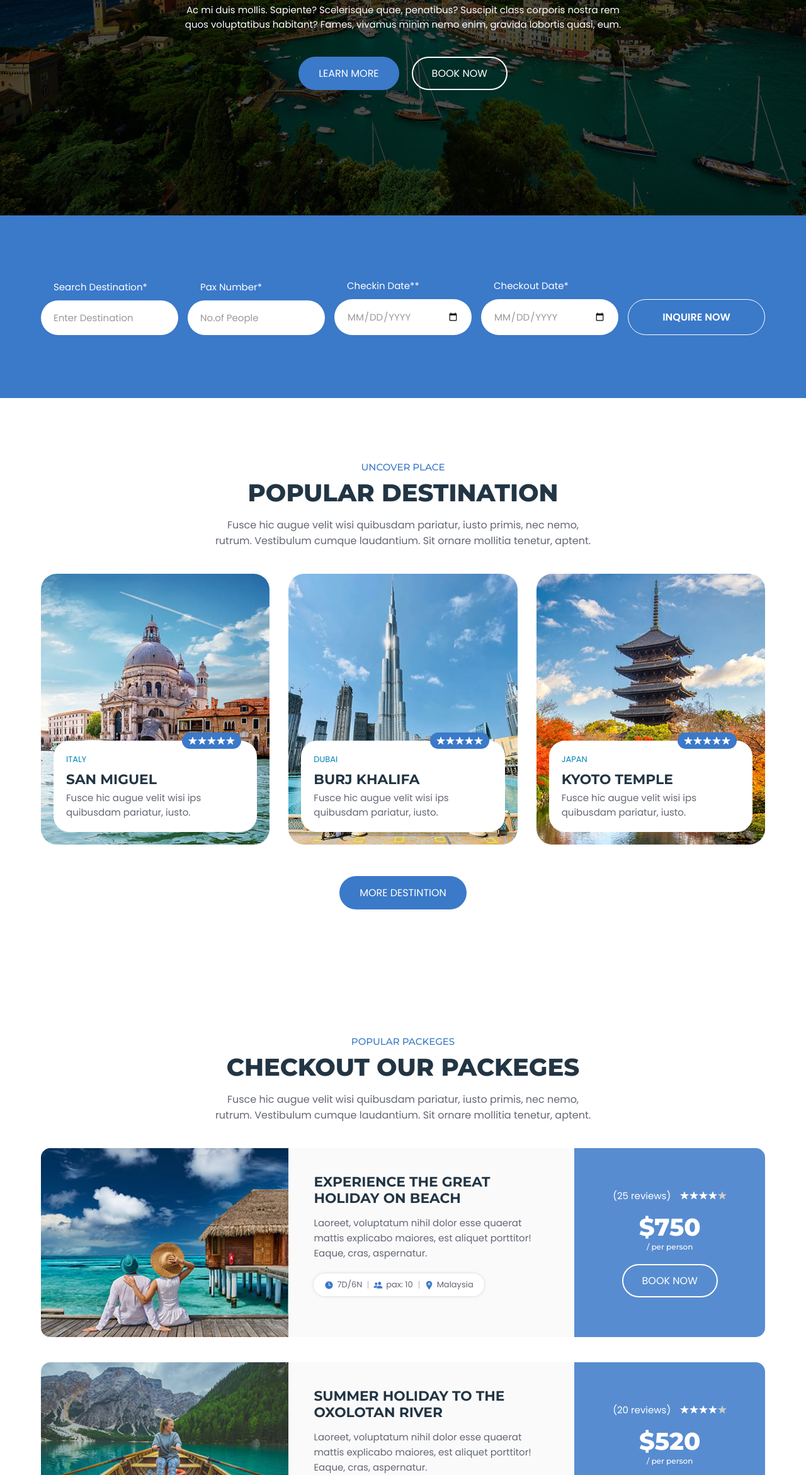
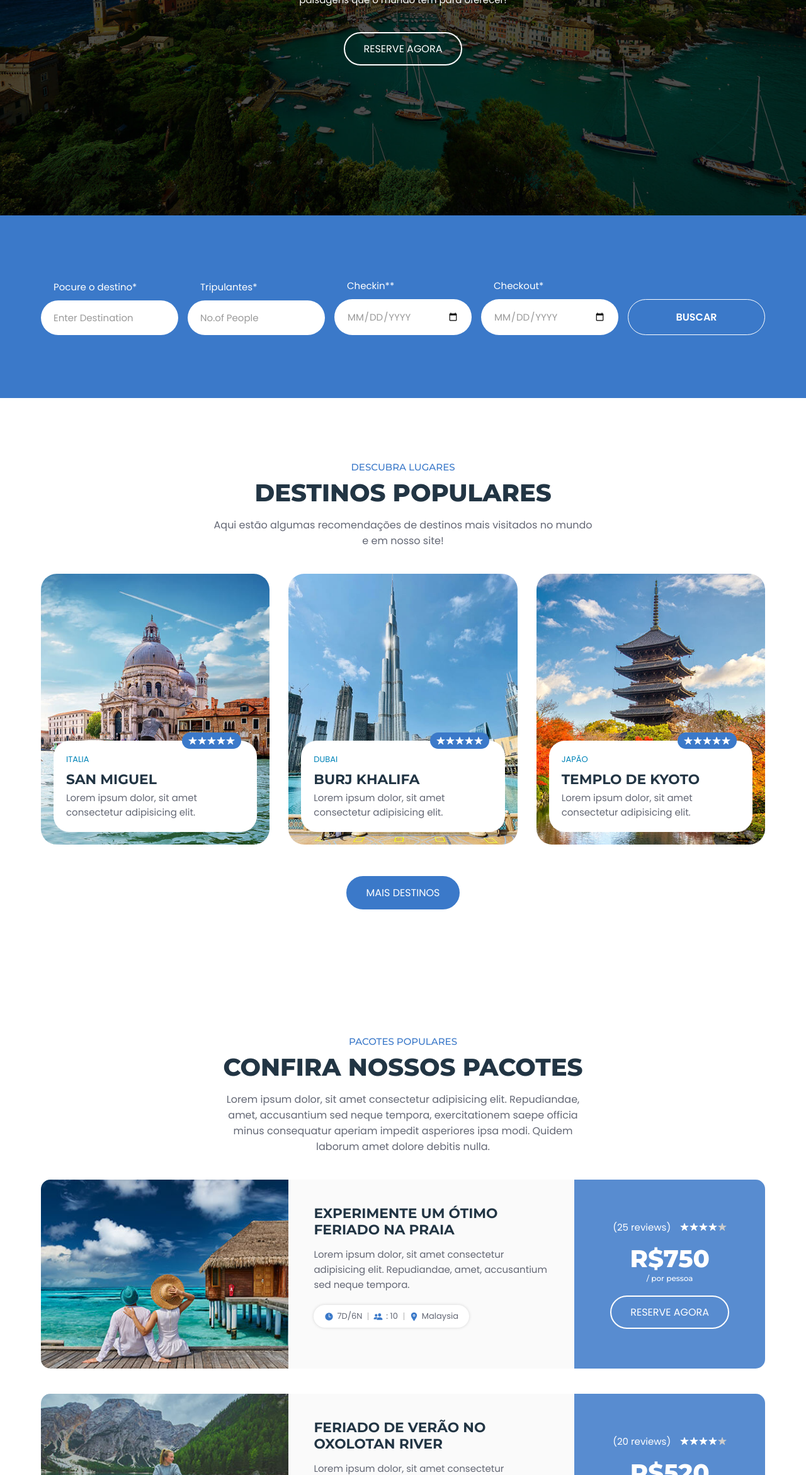
Before and after one commit to pedroandradepedro/Site-de-Vendas-de-Pacotes-de-Viagem, a website: page html/index.html in a window 1280 px wide. Shown: the part 458-2800 px from the top of the page at 63% size. Drawn offline with nearby package versions, Linux system fonts and the light colour scheme.

Commit message:
Corrigindo textos e estilos

```diff
--- a/css/style.css
+++ b/css/style.css
@@ -213,22 +213,6 @@ body {
   width: 100%;
   padding-top: 61px;
   z-index: 4;
-}
-
-.header-top {
-  position: absolute;
-  top: 0;
-  left: 0;
-  width: 100%;
-  transition: var(--transition);
-  border-bottom: 1px solid hsla(0, 0%, 100%, 0.1);
-  padding-block: 15px;
-  z-index: 1;
-}
-
-.header.active .header-top {
-  position: fixed;
-  background: var(--gunmetal);
 }
 
 .header-top .container {
--- a/html/index.html
+++ b/html/index.html
@@ -40,27 +40,27 @@
                         </li>
 
                         <li>
-                            <a href="#destination" class="navbar-link" data-nav-link>destination</a>
+                            <a href="#destination" class="navbar-link" data-nav-link>destinos</a>
                         </li>
 
                         <li>
-                            <a href="#package" class="navbar-link" data-nav-link>packages</a>
+                            <a href="#package" class="navbar-link" data-nav-link>pacotes</a>
+                        </li>
+
+                        <li>
+                            <a href="#galeria" class="navbar-link" data-nav-link>galeria</a>
                         </li>
 
                     </ul>
 
                 </nav>
 
-                <button class="btn btn-primary">Book Now</button>
+                <button class="btn btn-primary">reserve agora</button>
 
             </div>
         </div>
 
     </header>
-
-
-
-
 
     <main>
         <article>
@@ -72,26 +72,19 @@
             <section class="hero" id="home">
                 <div class="container">
 
-                    <h2 class="h1 hero-title">Journey to explore world</h2>
+                    <h2 class="h1 hero-title">explore o mundo</h2>
 
                     <p class="hero-text">
-                        Ac mi duis mollis. Sapiente? Scelerisque quae, penatibus? Suscipit class corporis nostra rem
-                        quos
-                        voluptatibus habitant?
-                        Fames, vivamus minim nemo enim, gravida lobortis quasi, eum.
+                        Viage para todos os lugares do mundo, conheça países diferentes e desfrute das mais lindas
+                        paisagens que o mundo tem para oferecer!
                     </p>
 
                     <div class="btn-group">
-                        <button class="btn btn-primary">Learn more</button>
-
-                        <button class="btn btn-secondary">Book now</button>
+                        <button class="btn btn-secondary">reserve agora</button>
                     </div>
 
                 </div>
             </section>
-
-
-
 
 
             <!--
@@ -104,40 +97,37 @@
                     <form action="" class="tour-search-form">
 
                         <div class="input-wrapper">
-                            <label for="destination" class="input-label">Search Destination*</label>
+                            <label for="destination" class="input-label">Pocure o destino*</label>
 
                             <input type="text" name="destination" id="destination" required
                                 placeholder="Enter Destination" class="input-field">
                         </div>
 
                         <div class="input-wrapper">
-                            <label for="people" class="input-label">Pax Number*</label>
+                            <label for="people" class="input-label">Tripulantes*</label>
 
                             <input type="number" name="people" id="people" required placeholder="No.of People"
                                 class="input-field">
                         </div>
 
                         <div class="input-wrapper">
-                            <label for="checkin" class="input-label">Checkin Date**</label>
+                            <label for="checkin" class="input-label">Checkin**</label>
 
                             <input type="date" name="checkin" id="checkin" required class="input-field">
                         </div>
 
                         <div class="input-wrapper">
-                            <label for="checkout" class="input-label">Checkout Date*</label>
+                            <label for="checkout" class="input-label">Checkout*</label>
 
                             <input type="date" name="checkout" id="checkout" required class="input-field">
                         </div>
 
-                        <button type="submit" class="btn btn-secondary">Inquire now</button>
+                        <button type="submit" class="btn btn-secondary">Buscar</button>
 
                     </form>
 
                 </div>
             </section>
-
-
-
 
 
             <!--
@@ -147,15 +137,12 @@
             <section class="popular" id="destination">
                 <div class="container">
 
-                    <p class="section-subtitle">Uncover place</p>
+                    <p class="section-subtitle">Descubra lugares</p>
 
-                    <h2 class="h2 section-title">Popular destination</h2>
+                    <h2 class="h2 section-title">Destinos populares</h2>
 
                     <p class="section-text">
-                        Fusce hic augue velit wisi quibusdam pariatur, iusto primis, nec nemo, rutrum. Vestibulum cumque
-                        laudantium.
-                        Sit ornare
-                        mollitia tenetur, aptent.
+                        Aqui estão algumas recomendações de destinos mais visitados no mundo e em nosso site!
                     </p>
 
                     <ul class="popular-list">
@@ -178,7 +165,7 @@
                                     </div>
 
                                     <p class="card-subtitle">
-                                        <a href="#">Italy</a>
+                                        <a href="#">Italia</a>
                                     </p>
 
                                     <h3 class="h3 card-title">
@@ -186,7 +173,7 @@
                                     </h3>
 
                                     <p class="card-text">
-                                        Fusce hic augue velit wisi ips quibusdam pariatur, iusto.
+                                        Lorem ipsum dolor, sit amet consectetur adipisicing elit.
                                     </p>
 
                                 </div>
@@ -220,7 +207,7 @@
                                     </h3>
 
                                     <p class="card-text">
-                                        Fusce hic augue velit wisi ips quibusdam pariatur, iusto.
+                                        Lorem ipsum dolor, sit amet consectetur adipisicing elit.
                                     </p>
 
                                 </div>
@@ -246,15 +233,15 @@
                                     </div>
 
                                     <p class="card-subtitle">
-                                        <a href="#">Japan</a>
+                                        <a href="#">Japão</a>
                                     </p>
 
                                     <h3 class="h3 card-title">
-                                        <a href="#">Kyoto temple</a>
+                                        <a href="#">Templo de Kyoto</a>
                                     </h3>
 
                                     <p class="card-text">
-                                        Fusce hic augue velit wisi ips quibusdam pariatur, iusto.
+                                        Lorem ipsum dolor, sit amet consectetur adipisicing elit.
                                     </p>
 
                                 </div>
@@ -264,13 +251,10 @@
 
                     </ul>
 
-                    <button class="btn btn-primary">More destintion</button>
+                    <button class="btn btn-primary">mais destinos</button>
 
                 </div>
             </section>
-
-
-
 
 
             <!--
@@ -280,15 +264,14 @@
             <section class="package" id="package">
                 <div class="container">
 
-                    <p class="section-subtitle">Popular Packeges</p>
+                    <p class="section-subtitle">Pacotes populares</p>
 
-                    <h2 class="h2 section-title">Checkout Our Packeges</h2>
+                    <h2 class="h2 section-title">Confira nossos pacotes</h2>
 
                     <p class="section-text">
-                        Fusce hic augue velit wisi quibusdam pariatur, iusto primis, nec nemo, rutrum. Vestibulum cumque
-                        laudantium.
-                        Sit ornare
-                        mollitia tenetur, aptent.
+                        Lorem ipsum dolor, sit amet consectetur adipisicing elit. Repudiandae, amet, accusantium sed
+                        neque tempora, exercitationem saepe officia minus consequatur aperiam impedit asperiores ipsa
+                        modi. Quidem laborum amet dolore debitis nulla.
                     </p>
 
                     <ul class="package-list">
@@ -303,12 +286,12 @@
 
                                 <div class="card-content">
 
-                                    <h3 class="h3 card-title">Experience The Great Holiday On Beach</h3>
+                                    <h3 class="h3 card-title">Experimente um ótimo feriado na praia</h3>
 
                                     <p class="card-text">
-                                        Laoreet, voluptatum nihil dolor esse quaerat mattis explicabo maiores, est
-                                        aliquet porttitor! Eaque,
-                                        cras, aspernatur.
+                                        Lorem ipsum dolor, sit amet consectetur adipisicing elit. Repudiandae, amet,
+                                        accusantium sed
+                                        neque tempora.
                                     </p>
 
                                     <ul class="card-meta-list">
@@ -325,7 +308,7 @@
                                             <div class="meta-box">
                                                 <ion-icon name="people"></ion-icon>
 
-                                                <p class="text">pax: 10</p>
+                                                <p class="text">: 10</p>
                                             </div>
                                         </li>
 
@@ -358,11 +341,11 @@
                                     </div>
 
                                     <p class="price">
-                                        $750
-                                        <span>/ per person</span>
+                                        R$750
+                                        <span>/ por pessoa</span>
                                     </p>
 
-                                    <button class="btn btn-secondary">Book Now</button>
+                                    <button class="btn btn-secondary">Reserve agora</button>
 
                                 </div>
 
@@ -379,12 +362,12 @@
 
                                 <div class="card-content">
 
-                                    <h3 class="h3 card-title">Summer Holiday To The Oxolotan River</h3>
+                                    <h3 class="h3 card-title">Feriado de verão no Oxolotan River</h3>
 
                                     <p class="card-text">
-                                        Laoreet, voluptatum nihil dolor esse quaerat mattis explicabo maiores, est
-                                        aliquet porttitor! Eaque,
-                                        cras, aspernatur.
+                                        Lorem ipsum dolor, sit amet consectetur adipisicing elit. Repudiandae, amet,
+                                        accusantium sed
+                                        neque tempora.
                                     </p>
 
                                     <ul class="card-meta-list">
@@ -401,7 +384,7 @@
                                             <div class="meta-box">
                                                 <ion-icon name="people"></ion-icon>
 
-                                                <p class="text">pax: 10</p>
+                                                <p class="text">: 10</p>
                                             </div>
                                         </li>
 
@@ -434,11 +417,11 @@
                                     </div>
 
                                     <p class="price">
-                                        $520
-                                        <span>/ per person</span>
+                                        R$520
+                                        <span>/ por pessoa</span>
                                     </p>
 
-                                    <button class="btn btn-secondary">Book Now</button>
+                                    <button class="btn btn-secondary">Reserve agora</button>
 
                                 </div>
 
@@ -455,12 +438,12 @@
 
                                 <div class="card-content">
 
-                                    <h3 class="h3 card-title">Santorini Island's Weekend Vacation</h3>
+                                    <h3 class="h3 card-title">Férias nas Ilhas de Santorini</h3>
 
                                     <p class="card-text">
-                                        Laoreet, voluptatum nihil dolor esse quaerat mattis explicabo maiores, est
-                                        aliquet porttitor! Eaque,
-                                        cras, aspernatur.
+                                        Lorem ipsum dolor, sit amet consectetur adipisicing elit. Repudiandae, amet,
+                                        accusantium sed
+                                        neque tempora.
                                     </p>
 
                                     <ul class="card-meta-list">
@@ -477,7 +460,7 @@
                                             <div class="meta-box">
                                                 <ion-icon name="people"></ion-icon>
 
-                                                <p class="text">pax: 10</p>
+                                                <p class="text">: 10</p>
                                             </div>
                                         </li>
 
@@ -510,11 +493,11 @@
                                     </div>
 
                                     <p class="price">
-                                        $660
-                                        <span>/ per person</span>
+                                        R$660
+                                        <span>/ por pessoa</span>
                                     </p>
 
-                                    <button class="btn btn-secondary">Book Now</button>
+                                    <button class="btn btn-secondary">Reserve agora</button>
 
                                 </div>
 
@@ -523,31 +506,27 @@
 
                     </ul>
 
-                    <button class="btn btn-primary">View All Packages</button>
+                    <button class="btn btn-primary">Ver todos os pacotes</button>
 
                 </div>
             </section>
-
-
-
 
 
             <!--
         - #GALLERY
       -->
 
-            <section class="gallery" id="gallery">
+            <section class="gallery" id="galeria">
                 <div class="container">
 
-                    <p class="section-subtitle">Photo Gallery</p>
+                    <p class="section-subtitle">Galeria de fotos</p>
 
-                    <h2 class="h2 section-title">Photo's From Travellers</h2>
+                    <h2 class="h2 section-title">Fotos dos viajantes</h2>
 
                     <p class="section-text">
-                        Fusce hic augue velit wisi quibusdam pariatur, iusto primis, nec nemo, rutrum. Vestibulum cumque
-                        laudantium.
-                        Sit ornare
-                        mollitia tenetur, aptent.
+                        Lorem ipsum dolor, sit amet consectetur adipisicing elit. Repudiandae, amet, accusantium sed
+                        neque tempora, exercitationem saepe officia minus consequatur aperiam impedit asperiores ipsa
+                        modi. Quidem laborum amet dolore debitis nulla.
                     </p>
 
                     <ul class="gallery-list">
@@ -593,9 +572,6 @@
     </main>
 
 
-
-
-
     <!--
     - #FOOTER
   -->
@@ -612,20 +588,19 @@
                     </a>
 
                     <p class="footer-text">
-                        Urna ratione ante harum provident, eleifend, vulputate molestiae proin fringilla, praesentium
-                        magna conubia
-                        at
-                        perferendis, pretium, aenean aut ultrices.
+                        Lorem ipsum dolor, sit amet consectetur adipisicing elit. Repudiandae, amet, accusantium sed
+                        neque tempora, exercitationem saepe officia minus consequatur aperiam impedit asperiores ipsa
+                        modi. Quidem laborum amet dolore debitis nulla.
                     </p>
 
                 </div>
 
                 <div class="footer-contact">
 
-                    <h4 class="contact-title">Contact Us</h4>
+                    <h4 class="contact-title">Contato</h4>
 
                     <p class="contact-text">
-                        Feel free to contact and reach us !!
+                        Contate-nos e saiba mais!
                     </p>
 
                     <ul>
@@ -633,19 +608,19 @@
                         <li class="contact-item">
                             <ion-icon name="call-outline"></ion-icon>
 
-                            <a href="tel:+01123456790" class="contact-link">+01 (123) 4567 90</a>
+                            <a href="tel:+01123456790" class="contact-link">+55 (99) 99999-0000</a>
                         </li>
 
                         <li class="contact-item">
                             <ion-icon name="mail-outline"></ion-icon>
 
-                            <a href="mailto:info.tourly.com" class="contact-link">info.tourly.com</a>
+                            <a href="mailto:info.tourly.com" class="contact-link">contato.tourly.com.br</a>
                         </li>
 
                         <li class="contact-item">
                             <ion-icon name="location-outline"></ion-icon>
 
-                            <address>3146 Koontz, California</address>
+                            <address>Rua Sem Endereço, Brasil</address>
                         </li>
 
                     </ul>
@@ -656,9 +631,6 @@
         </div>
 
     </footer>
-
-
-
 
 
     <!--
```
